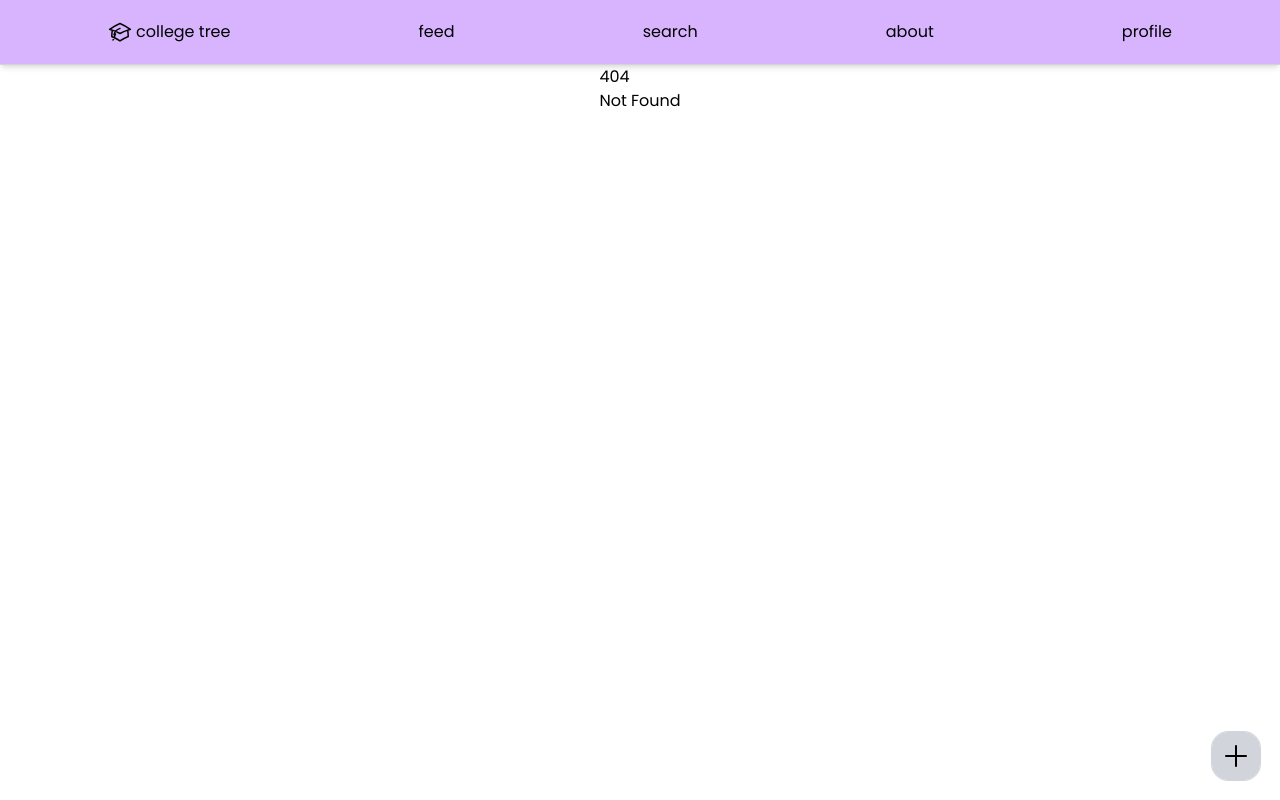
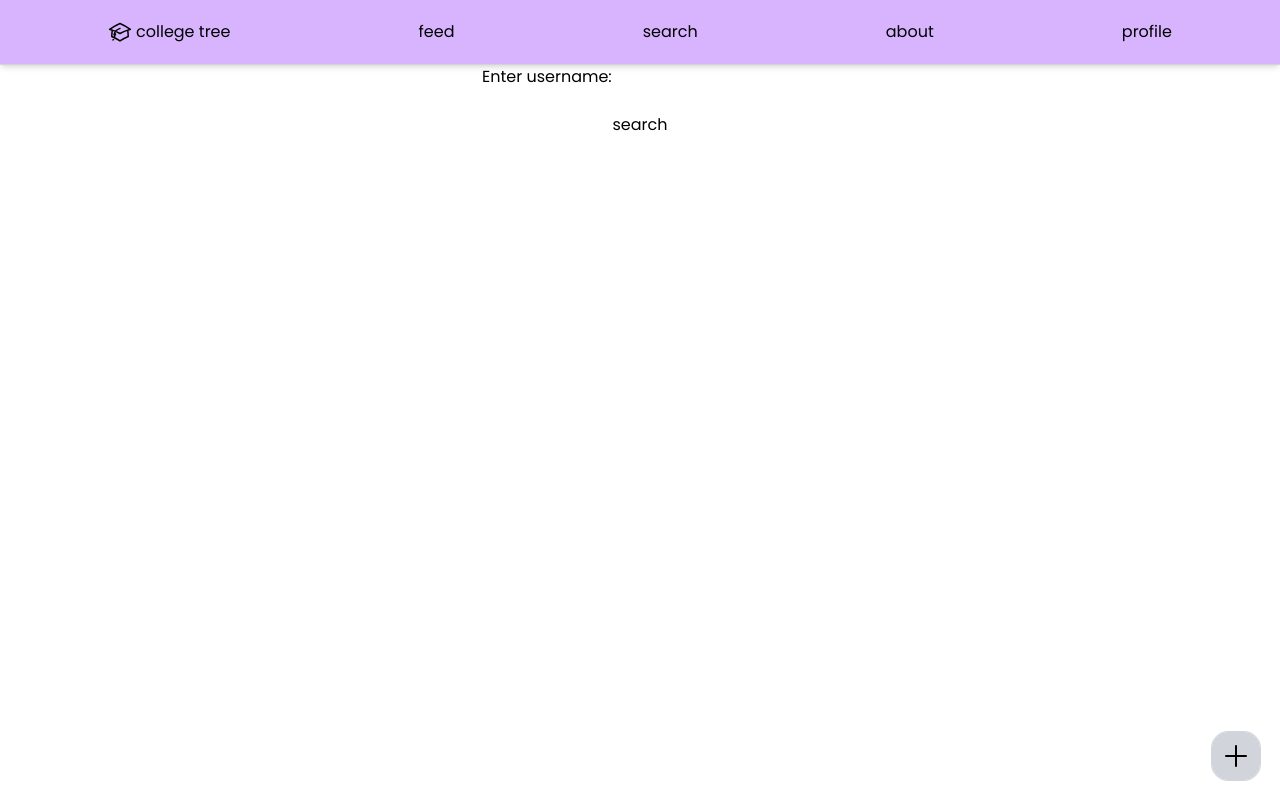
Before and after one commit to solunian/college-tree, a SvelteKit app: page /search in a window 1280 px wide. Before the commit this address had no page. Built offline with nearby package versions, Linux system fonts and the light colour scheme.

Commit message:
missed doc

```diff
--- /dev/null
+++ b/src/routes/search/+page.svelte
@@ -0,0 +1,30 @@
+<script>
+    import Post from "$lib/components/Post.svelte";
+    const path = "http://localhost:2023";
+
+    let tag = "";
+    let feed = [];
+    const handleOnSearch = async () => {
+		const res = await fetch(path + `/search/${tag}`);
+		feed = await res.json();
+        console.log(feed);
+    };
+</script>
+
+<div>
+    {#if (feed === [])}
+        {#each feed as post}
+            <h>{post.title}</h>
+            <Post post />
+        {/each}
+    {:else}
+        <h2>Enter username:</h2>
+        <form on:submit|preventDefault={handleOnSearch} class="flex flex-col gap">
+            <input type="text" name="tag" bind:value={tag}/>
+            <button type="search">
+                search
+            </button>
+        </form>
+    {/if}
+
+</div>
```
